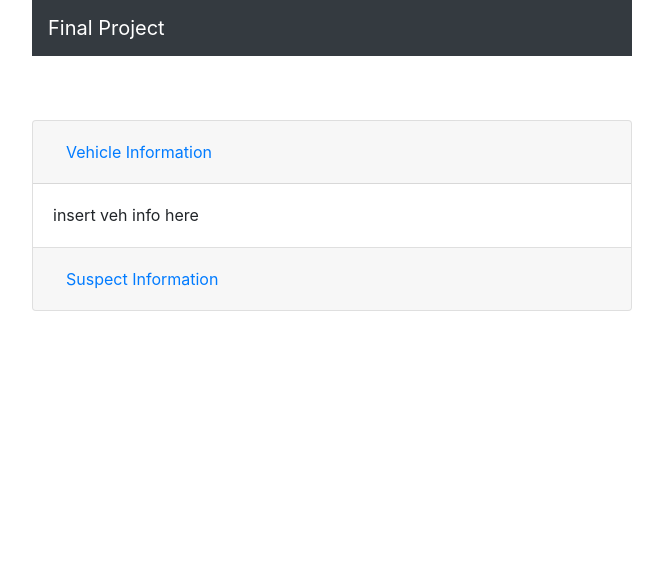
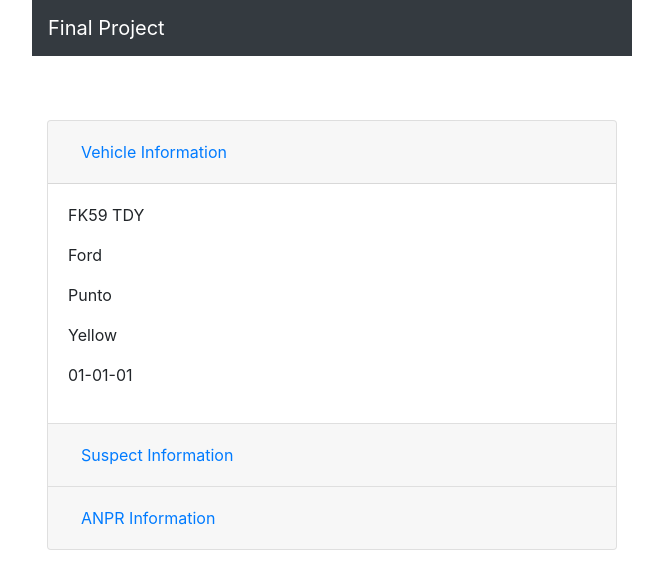
Before and after one commit to the-winning-team-for-this-project/frontend, a React (Create React App) app: page / in a window 1280 px wide. Shown: the top 588 px of the page, without its empty margins (308-971 px from the left). Built offline with nearby package versions, Linux system fonts and the light colour scheme; data requests are answered from the project's data file.

Commit message:
display data working

```diff
--- a/db.json
+++ b/db.json
@@ -2,11 +2,15 @@
   "searchSuspect": [
     {
     "vehicleRegistrationNo": "FK59 TDY",
+    "registrationDate": "01-01-01",
+    "driverLicenceID": "1234567890",
     "make": "Ford",
     "model": "Punto",
     "colour": "Yellow",
-    "forename": "Karen",
-    "surname": "Robertson"
+    "forenames": "Karen",
+    "surname": "Robertson",
+    "address": "123 Yellow Brick Road, ABCD 1AB",
+    "dateOfBirth": "10-10-1987"
     }
   ]
 }
--- a/src/components/FetchProfile.js
+++ b/src/components/FetchProfile.jsx
@@ -27,7 +27,9 @@
 
     return (
       <>
+      {profileData &&
         <ProfileContent profileData={profileData}/>
+        }
       </>
   );
 }
--- a/src/components/Main.jsx
+++ b/src/components/Main.jsx
@@ -5,14 +5,14 @@
 
 
 const Main = () => {
-
-
-
     return (
 
         <>
         <Nav />
+        <Container>
+
         <FetchProfile/>
+        </Container>
         </>
     )
 }
--- a/src/components/ProfileContent.jsx
+++ b/src/components/ProfileContent.jsx
@@ -4,11 +4,9 @@
 const ProfileContent = ({ profileData }) => {
 
     console.log(profileData)
+
     return (
         <div>
-
-            <p>{profileData.surname}</p>
-
             <Accordion defaultActiveKey="0">
             <Card>
                 <Card.Header>
@@ -17,7 +15,13 @@
                 </Accordion.Toggle>
                 </Card.Header>
                 <Accordion.Collapse eventKey="0">
-                <Card.Body>insert veh info here</Card.Body>
+                <Card.Body>
+                <p>{profileData[0].vehicleRegistrationNo}</p>
+                <p>{profileData[0].make}</p>
+                <p>{profileData[0].model}</p>
+                <p>{profileData[0].colour}</p>
+                <p>{profileData[0].registrationDate}</p>
+                </Card.Body>
                 </Accordion.Collapse>
             </Card>
             <Card>
@@ -27,7 +31,24 @@
                 </Accordion.Toggle>
                 </Card.Header>
                 <Accordion.Collapse eventKey="1">
-                <Card.Body>data.forename</Card.Body>
+                <Card.Body>
+                    <p>{profileData[0].forenames}</p>
+                    <p>{profileData[0].surname}</p>
+                    <p>{profileData[0].address}</p>
+                    <p>{profileData[0].dateOfBirth}</p>
+                </Card.Body>
+                </Accordion.Collapse>
+            </Card>
+            <Card>
+                <Card.Header>
+                <Accordion.Toggle as={Button} variant="link" eventKey="2">
+                    ANPR Information
+                </Accordion.Toggle>
+                </Card.Header>
+                <Accordion.Collapse eventKey="2">
+                <Card.Body>
+                    <p>location data here</p>
+                </Card.Body>
                 </Accordion.Collapse>
             </Card>
             </Accordion>
```
